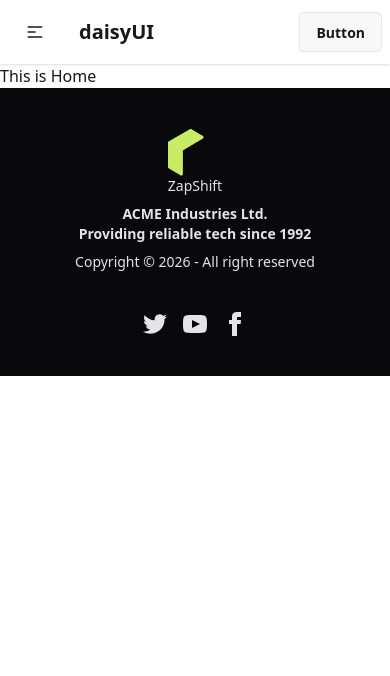
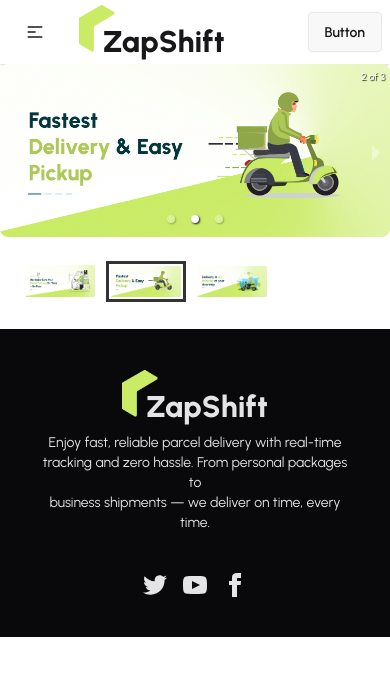
Before and after one commit to tanvirjem2/ZapShift_Client, a React (Vite) app: page / in a window 390 px wide. Shown: the top 676 px of the page. Built offline with nearby package versions, Linux system fonts and the light colour scheme.

Commit message:
Set banner using React Responsive Carousel

```diff
--- a/package.json
+++ b/package.json
@@ -13,6 +13,7 @@
     "@tailwindcss/vite": "^4.1.18",
     "react": "^19.2.0",
     "react-dom": "^19.2.0",
+    "react-responsive-carousel": "^3.2.23",
     "react-router": "^7.12.0",
     "tailwindcss": "^4.1.18"
   },
--- a/src/index.css
+++ b/src/index.css
@@ -1,2 +1,14 @@
+/* --- Add Font Family --- */
+@import url('https://fonts.googleapis.com/css2?family=Urbanist:ital,wght@0,100..900;1,100..900&display=swap');
+
 @import "tailwindcss";
 @plugin "daisyui";
+
+/* Second part */
+
+.font-urbanist {
+    font-family: "Urbanist", sans-serif;
+    font-optical-sizing: auto;
+    font-weight: 400;
+    font-style: normal;
+}
--- a/src/main.jsx
+++ b/src/main.jsx
@@ -9,6 +9,8 @@
 
 createRoot(document.getElementById('root')).render(
   <StrictMode>
-    <RouterProvider router={router} />
+    <div className='font-urbanist max-w-375 mx-auto'>
+      <RouterProvider router={router} />
+    </div>
   </StrictMode>,
 )
--- /dev/null
+++ b/src/pages/Home/Banner/Banner.jsx
@@ -0,0 +1,24 @@
+import React from 'react';
+import { Carousel } from 'react-responsive-carousel';
+import "react-responsive-carousel/lib/styles/carousel.min.css";
+import banner1 from "../../../assets/banner/banner1.png"
+import banner2 from "../../../assets/banner/banner2.png"
+import banner3 from "../../../assets/banner/banner3.png"
+
+const Banner = () => {
+    return (
+        <Carousel autoPlay={true} infiniteLoop={true}>
+            <div>
+                <img src={banner1} />
+            </div>
+            <div>
+                <img src={banner2} />
+            </div>
+            <div>
+                <img src={banner3} />
+            </div>
+        </Carousel>
+    );
+};
+
+export default Banner;
--- a/src/pages/Home/Home/Home.jsx
+++ b/src/pages/Home/Home/Home.jsx
@@ -1,9 +1,10 @@
 import React from 'react';
+import Banner from '../Banner/Banner';
 
 const Home = () => {
     return (
         <div>
-            <h2>This is Home</h2>
+            <Banner></Banner>
         </div>
     );
 };
--- a/src/pages/shared/Footer/Footer.jsx
+++ b/src/pages/shared/Footer/Footer.jsx
@@ -1,17 +1,15 @@
 import React from 'react';
-import ProFastLogo from '../ProFastLogo/ProFastLogo';
+import ZapShift from '../ZapShift/ZapShift';
 
 const Footer = () => {
     return (
         <footer className="footer footer-horizontal footer-center bg-neutral text-neutral-content p-10">
             <aside>
-                <ProFastLogo></ProFastLogo>
-                <p className="font-bold">
-                    ACME Industries Ltd.
-                    <br />
-                    Providing reliable tech since 1992
+                <ZapShift></ZapShift>
+                <p className="font-normal">
+                    Enjoy fast, reliable parcel delivery with real-time tracking and zero hassle. From personal packages to <br />
+                    business shipments — we deliver on time, every time.
                 </p>
-                <p>Copyright © {new Date().getFullYear()} - All right reserved</p>
             </aside>
             <nav>
                 <div className="grid grid-flow-col gap-4">
--- a/src/pages/shared/Navbar/Navbar.jsx
+++ b/src/pages/shared/Navbar/Navbar.jsx
@@ -1,5 +1,6 @@
 import React from 'react';
 import { NavLink } from 'react-router';
+import ZapShift from '../ZapShift/ZapShift';
 
 const Navbar = () => {
 
@@ -26,7 +27,9 @@
                         {navItems}
                     </ul>
                 </div>
-                <a className="btn btn-ghost text-xl">daisyUI</a>
+                <a className="btn btn-ghost text-xl">
+                    <ZapShift></ZapShift>
+                </a>
             </div>
 
             {/* Navbar Center */}
--- a/src/pages/shared/ProFastLogo/ProFastLogo.jsx
+++ /dev/null
@@ -1,13 +0,0 @@
-import React from 'react';
-import logo from '../../../assets/logo.png'
-
-const ProFastLogo = () => {
-    return (
-        <div>
-            <img src={logo} alt="" />
-            <p>ZapShift</p>
-        </div>
-    );
-};
-
-export default ProFastLogo;
--- /dev/null
+++ b/src/pages/shared/ZapShift/ZapShift.jsx
@@ -0,0 +1,13 @@
+import React from 'react';
+import logo from '../../../assets/logo.png'
+
+const ZapShift = () => {
+    return (
+        <div className='flex items-end'>
+            <img className='mb-2' src={logo} alt="" />
+            <p className='text-3xl -ml-3 font-extrabold'>ZapShift</p>
+        </div>
+    );
+};
+
+export default ZapShift;
```
Also changed, not shown: 1 other file (tests, documents, lock files or other folders).
